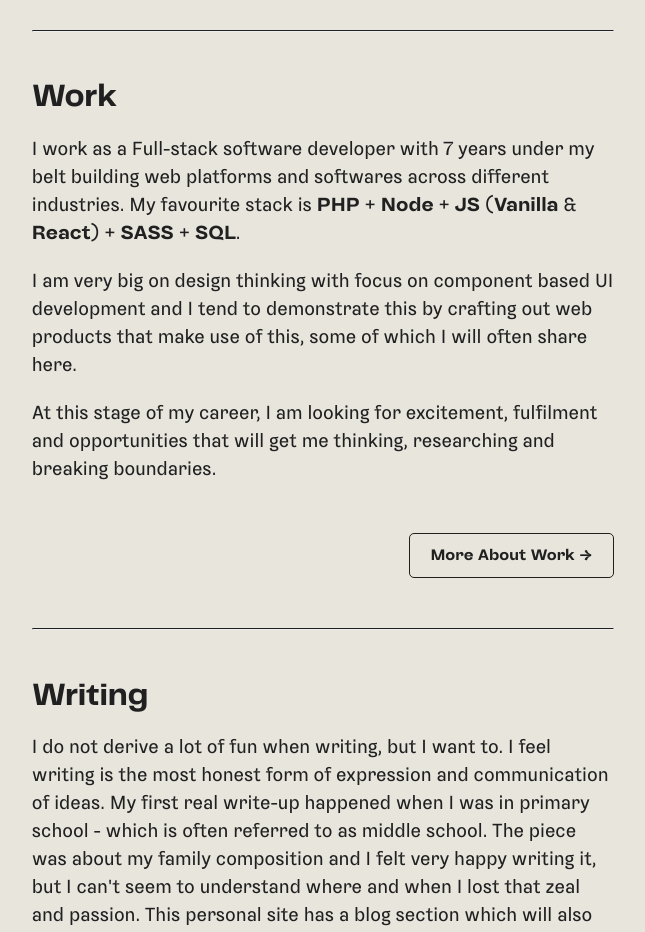
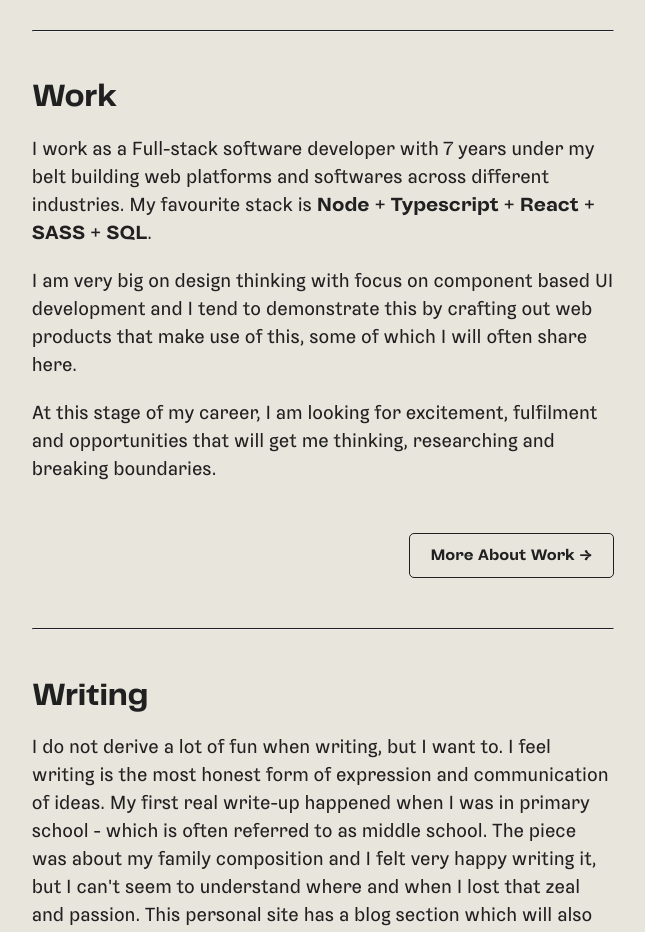
Before and after one commit to omeiza/omeizaowuda, a Next.js app: page / in a window 1280 px wide. Shown: the part 920-1852 px from the top of the page, without its empty margins (317-962 px from the left). Built offline with nearby package versions, Linux system fonts and the light colour scheme.

Commit message:
Update skillset

```diff
--- a/pages/index.js
+++ b/pages/index.js
@@ -34,7 +34,7 @@ export default function Home() {
                             </ol>
                             <hr></hr>
                             <h2>Work</h2>
-                            <p>I work as a Full-stack software developer with 7 years under my belt building web platforms and softwares across different industries. My favourite stack is <strong>PHP</strong> + <strong>Node</strong> + <strong>JS</strong> (<strong>Vanilla</strong> &amp; <strong>React</strong>) + <strong>SASS</strong> + <strong>SQL</strong>.</p>
+                            <p>I work as a Full-stack software developer with 7 years under my belt building web platforms and softwares across different industries. My favourite stack is <strong>Node</strong> + <strong>Typescript</strong> + <strong>React</strong> + <strong>SASS</strong> + <strong>SQL</strong>.</p>
                             <p>I am very big on design thinking with focus on component based UI development and I tend to demonstrate this by crafting out web products that make use of this, some of which I will often share here.</p>
                             <p>At this stage of my career, I am looking for excitement, fulfilment and opportunities that will get me thinking, researching and breaking boundaries.</p>
                             <p className="button">
```
